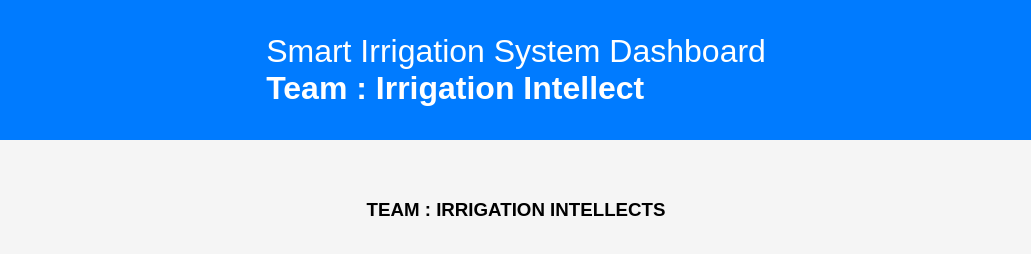
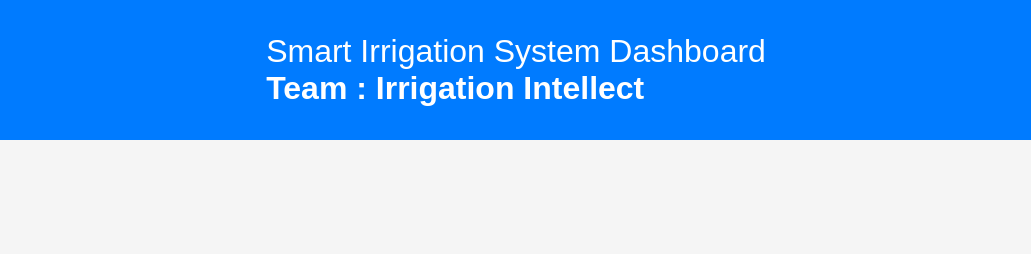
Before and after one commit to GVenkatesh-12/smartirrigationsystem, a plain HTML site: page index.html in a window 1280 px wide. Shown: the full height of the page, 124-1155 px from the left. Drawn offline with Linux system fonts and the light colour scheme; no server answers.

Commit message:
Update index.html

```diff
--- a/index.html
+++ b/index.html
@@ -138,6 +138,5 @@
         }
     });
 </script>
-<h3><center>TEAM : IRRIGATION INTELLECTS</center></h3>
 </body>
 </html>
```
